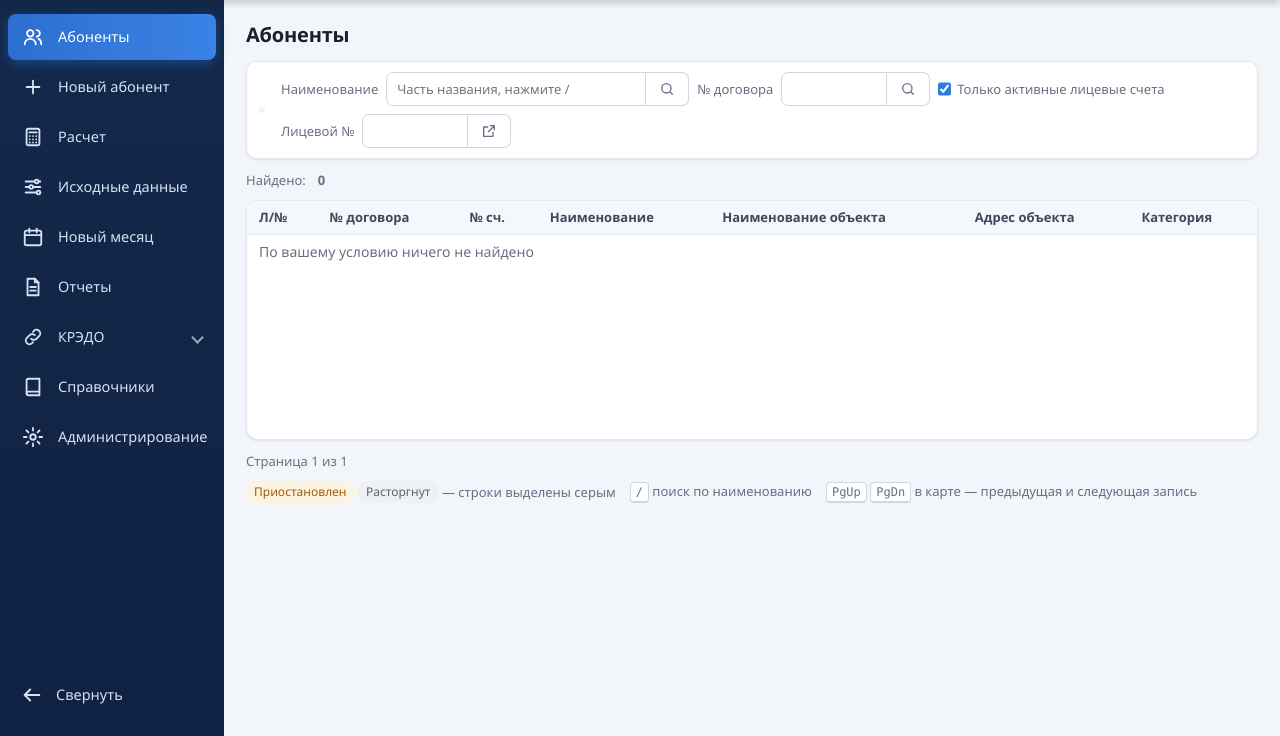
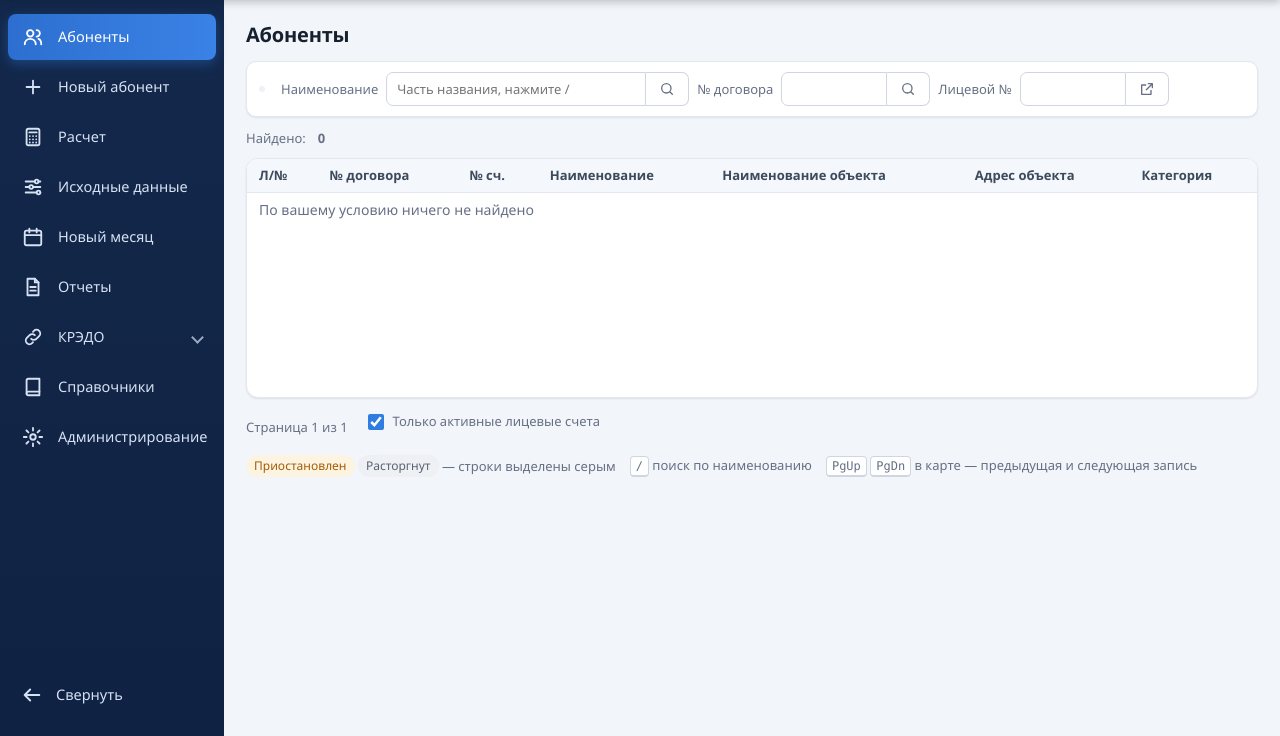
Before and after one commit to pisotskiin-del/Urtelo-web, a Django app: page /abonents/ in a window 1280 px wide. Shown: the part 64-800 px from the top of the page. Run offline with Django 5.2, Linux system fonts and the light colour scheme; the visitor is signed in with stand-in values (Sample User, id 1); data that the repository does not hold is empty.

Commit message:
Абоненты: галочка «Только активные лицевые счета» под таблицей, после «Вперёд»
Co-Authored-By: Claude Opus 5.5 <noreply@anthropic.com>
Claude-Session: https://claude.ai/code/session_01397UqRPBdeDuoBzFqijfGk

```diff
--- a/abonents/templates/abonents/index.html
+++ b/abonents/templates/abonents/index.html
@@ -14,11 +14,6 @@
     </form>
     <form method="get"><input type="hidden" name="gorod" value="{{ city }}">
       <label>№ договора <input name="dog" value="{{ dog }}" inputmode="numeric" size="6"></label><button title="Найти">{% icon "search" %}</button>
-    </form>
-    <form method="get" class="aktiv-form"><input type="hidden" name="gorod" value="{{ city }}">
-      {% if q %}<input type="hidden" name="q" value="{{ q }}">{% endif %}{% if dog %}<input type="hidden" name="dog" value="{{ dog }}">{% endif %}
-      <input type="hidden" name="aktiv" value="0">
-      <label class="check"><input type="checkbox" name="aktiv" value="1"{% if aktiv %} checked{% endif %} onchange="this.form.submit()"> Только активные лицевые счета</label>
     </form>
     <form method="get">
       <label>Лицевой № <input name="ls" inputmode="numeric" size="6" title="Ищет во всех городах"></label><button title="Открыть карту">{% icon "open" %}</button>
@@ -44,11 +39,16 @@
   </tbody>
 </table>
 </div>
-<p class="pager">
+<div class="pager">
   {% if page.has_previous %}<a href="?{{ query }}&page={{ page.previous_page_number }}">← Назад</a>{% endif %}
   Страница {{ page.number }} из {{ page.paginator.num_pages }}
   {% if page.has_next %}<a href="?{{ query }}&page={{ page.next_page_number }}">Вперёд →</a>{% endif %}
-</p>
+  <form method="get" class="aktiv-form"><input type="hidden" name="gorod" value="{{ city }}">
+      {% if q %}<input type="hidden" name="q" value="{{ q }}">{% endif %}{% if dog %}<input type="hidden" name="dog" value="{{ dog }}">{% endif %}
+      <input type="hidden" name="aktiv" value="0">
+      <label class="check"><input type="checkbox" name="aktiv" value="1"{% if aktiv %} checked{% endif %} onchange="this.form.submit()"> Только активные лицевые счета</label>
+    </form>
+</div>
 <p class="legend"><span><span class="chip warn">Приостановлен</span> <span class="chip off">Расторгнут</span> — строки выделены серым</span>
   <span><kbd>/</kbd> поиск по наименованию</span><span><kbd>PgUp</kbd> <kbd>PgDn</kbd> в карте — предыдущая и следующая запись</span></p>
 {% endblock %}
```
